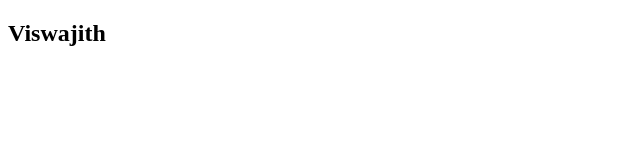
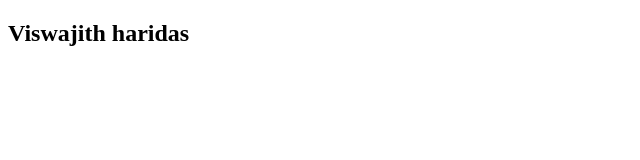
Before and after one commit to viswajith99/sample_project, a plain HTML site: page index.html in a window 1280 px wide. Shown: the whole page, without its empty margins (0-640 px from the left). Drawn offline with Linux system fonts and the light colour scheme.

Commit message:
updated index page

```diff
--- a/index.html
+++ b/index.html
@@ -6,7 +6,7 @@
     <title>Document</title>
 </head>
 <body>
-    <h2> Viswajith</h2>
+    <h2> Viswajith haridas</h2>
 
 </body>
 </html>
```
